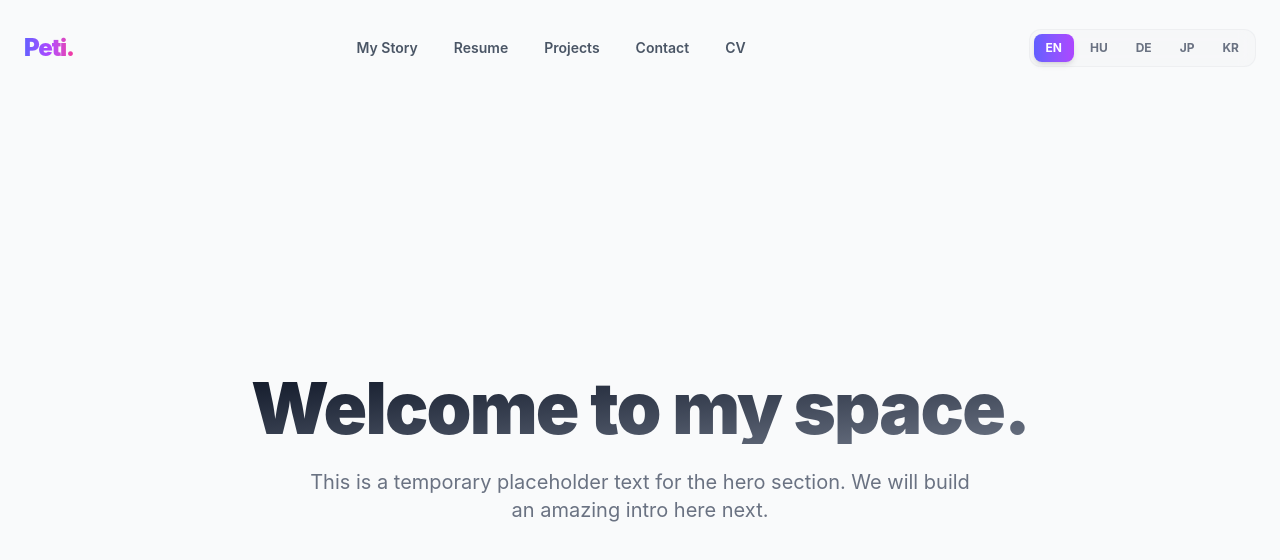
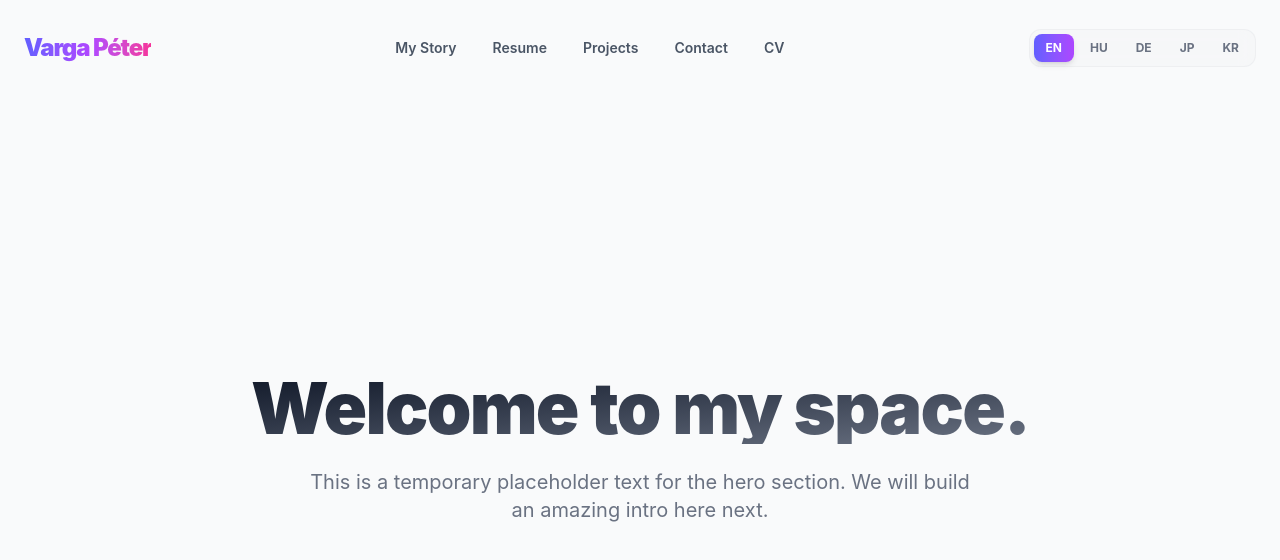
Before and after one commit to H3AD5H0TPlay/portfolio, a React app: page /portfolio/ in a window 1280 px wide. Shown: the top 560 px of the page. Built offline with nearby package versions, Linux system fonts and the light colour scheme; the HTML template or start-up script is replaced by a standard one.

Commit message:
fix: update navbar logo text and href

```diff
--- a/src/components/Navbar.tsx
+++ b/src/components/Navbar.tsx
@@ -28,11 +28,11 @@ export default function Navbar() {
 
         {/* Left: Logo / Name */}
         <a
-          href="/"
+          href="/portfolio/"
           className="relative group text-2xl font-black tracking-tighter"
         >
           <span className="bg-gradient-to-r from-indigo-500 via-purple-500 to-pink-500 bg-clip-text text-transparent transition-all duration-300 group-hover:opacity-80">
-            Peti.
+            Varga Péter
           </span>
           {/* Animated underline effect */}
           <span className="absolute -bottom-1 left-0 w-0 h-0.5 bg-gradient-to-r from-indigo-500 to-pink-500 transition-all duration-300 group-hover:w-full rounded-full"></span>
```
